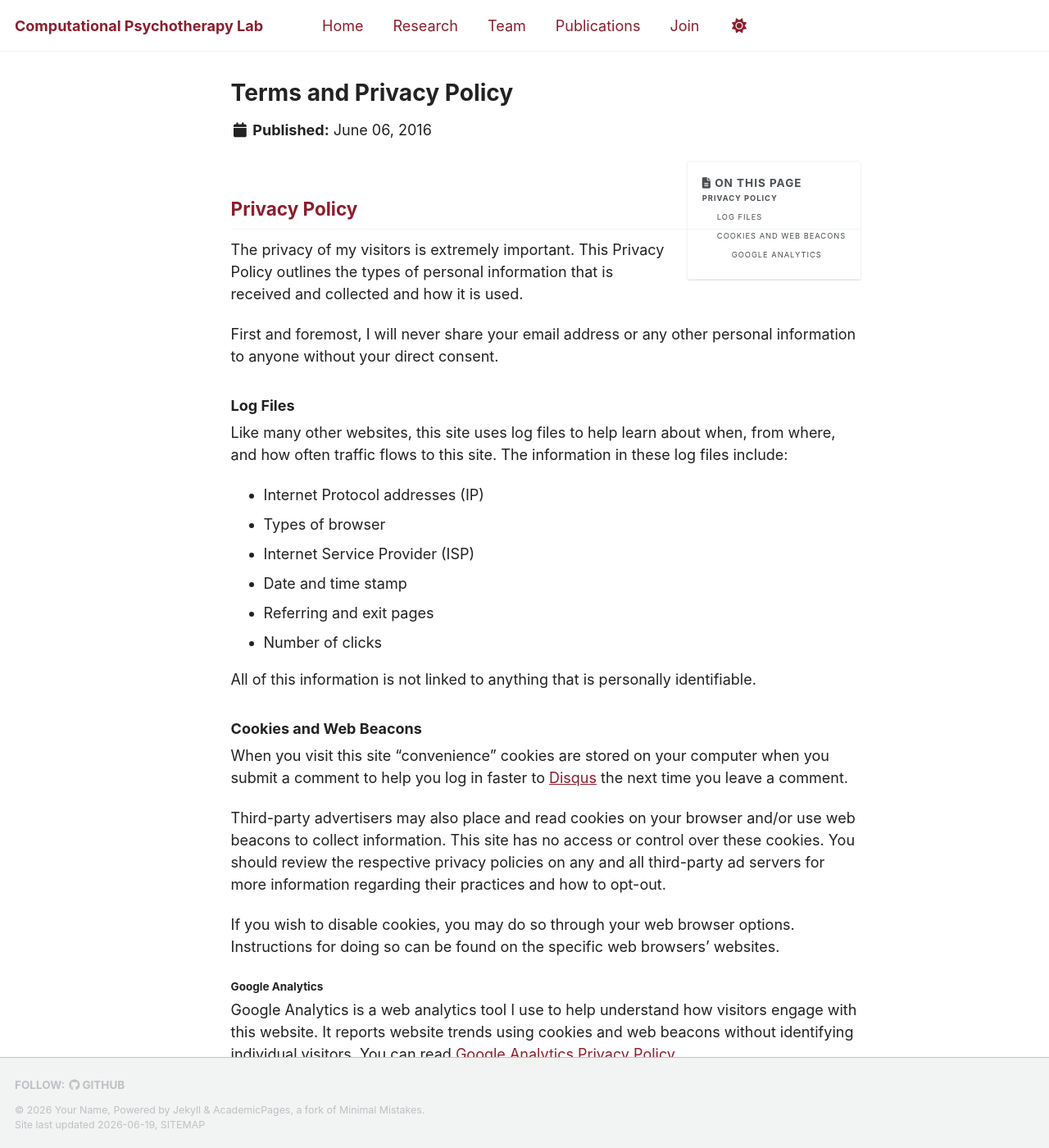
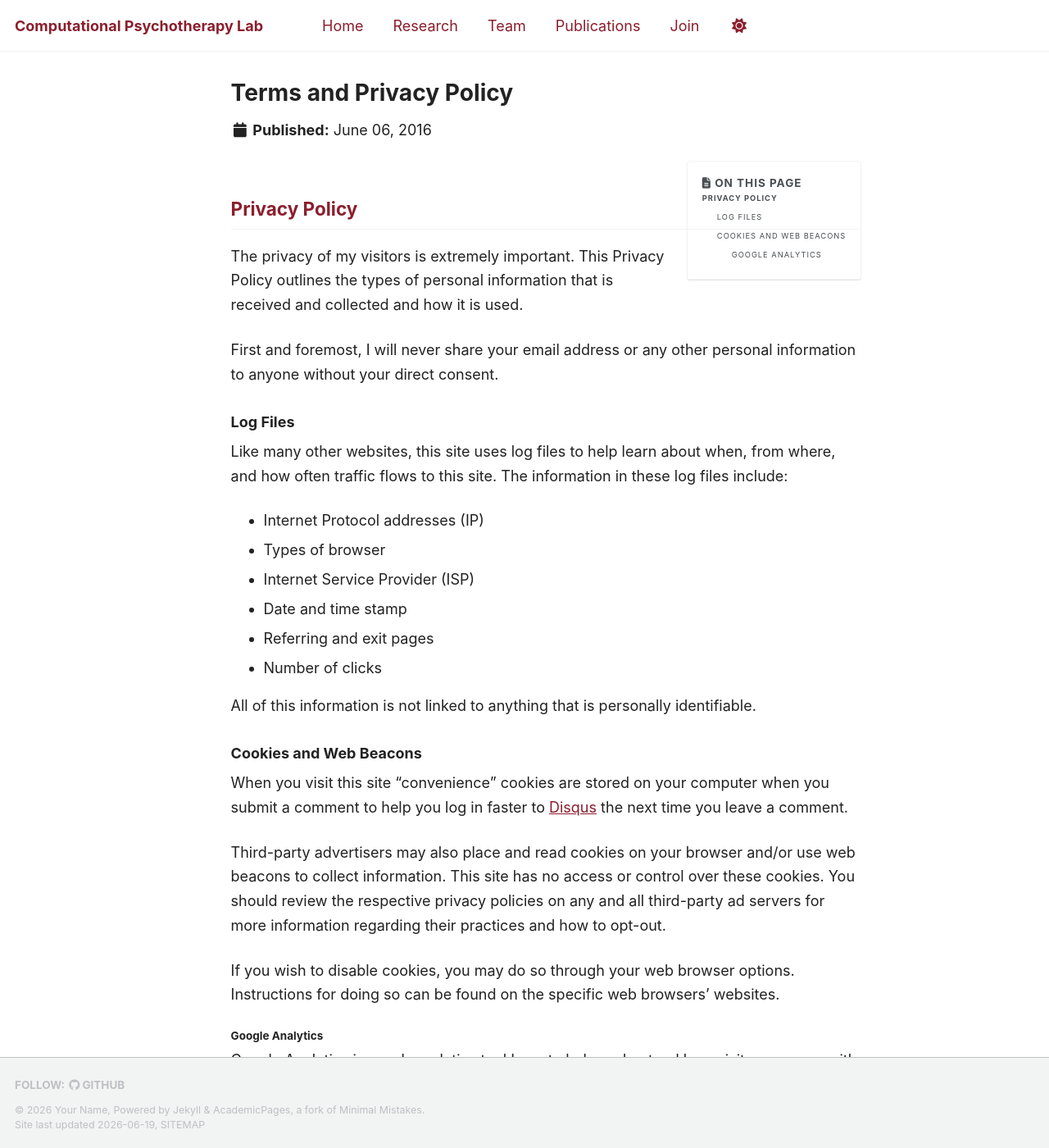
Before and after one commit to IsabelBerwian/CPT-lab, a Jekyll site: the page built from _pages/terms.md, in a window 1280 px wide and 1400 px high. Shown: the whole window at 82% size. Built offline with Jekyll 4.4.1, drawn with Linux system fonts in a browser that asks for light colours; a script bundle is joined from its source files by our own code; library files that are not in the unit come from our copies.

Commit message:
Add styles for page content and headings

```diff
--- a/assets/css/main.scss
+++ b/assets/css/main.scss
@@ -134,3 +134,27 @@ hr {
   color: #5f141f;
   text-decoration: underline;
 }
+
+.page__content p {
+  margin-bottom: 1.4em;
+  line-height: 1.65;
+}
+
+.page__content h2 {
+  margin-top: 2.5rem;
+  margin-bottom: 1rem;
+}
+
+.page__content h3 {
+  margin-top: 1.8rem;
+  margin-bottom: 0.6rem;
+}
+
+.page__content {
+  max-width: 800px;
+}
+
+.page {
+  display: flex;
+  justify-content: center;
+}
```
